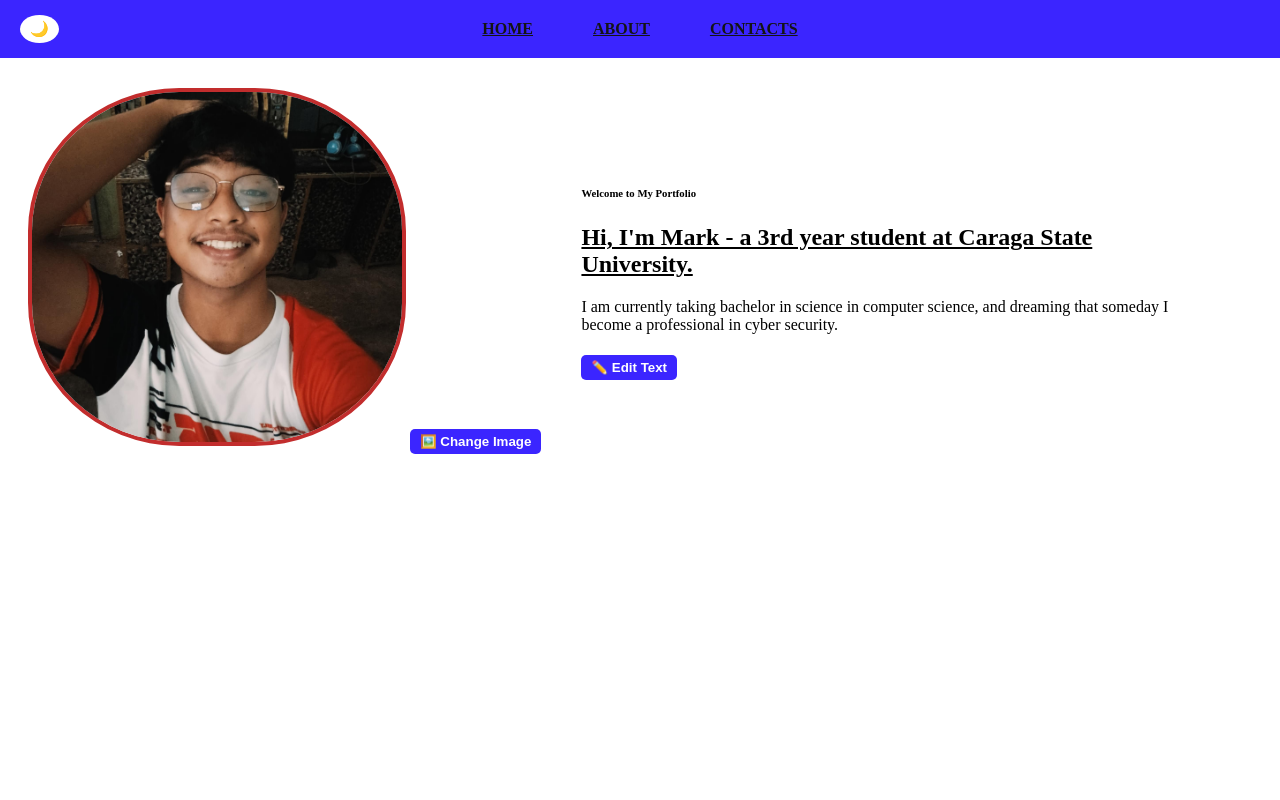
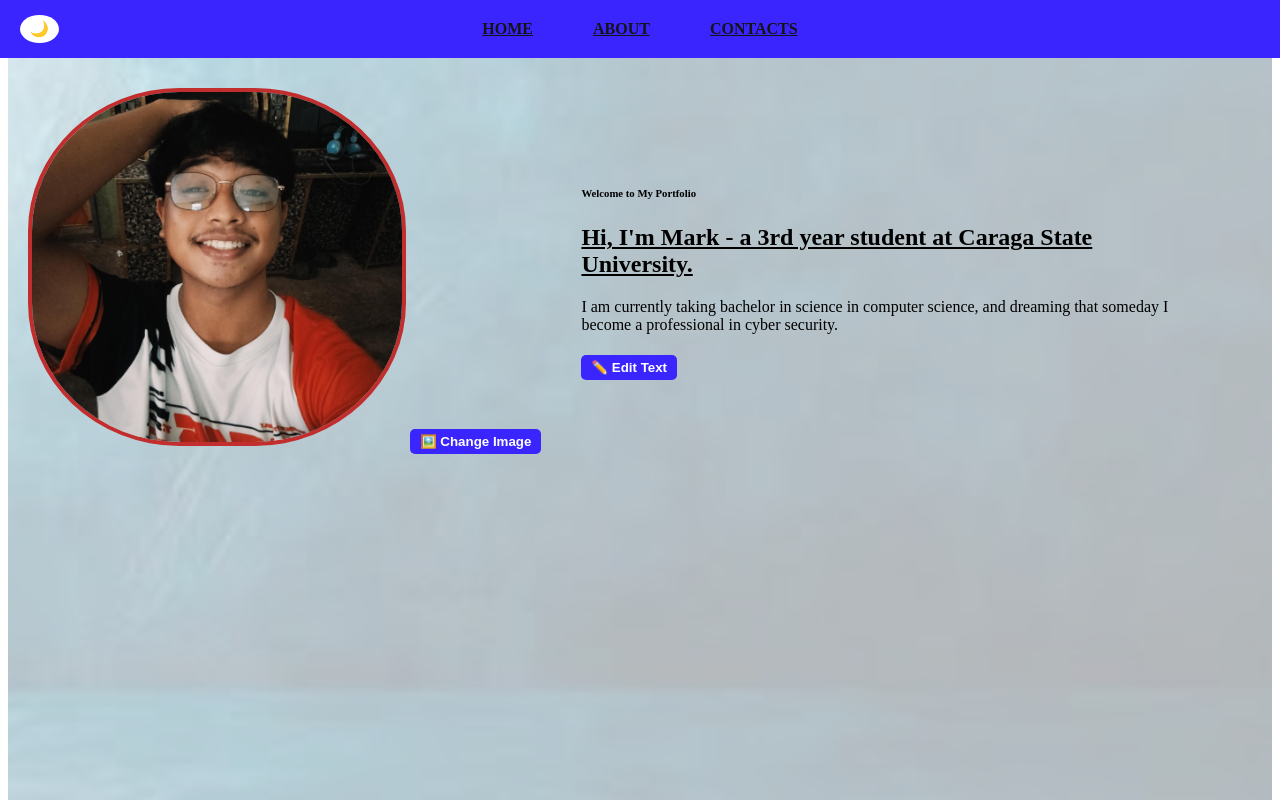
Before and after one commit to Markjohn2419/Portfolio-Website, a plain HTML site: page index.html in a window 1280 px wide. Shown: the top 800 px of the page. Drawn offline with Linux system fonts and the light colour scheme.

Commit message:
Background changes

```diff
--- a/style.css
+++ b/style.css
@@ -19,8 +19,9 @@
 
 /* Wrapper Background */
 .wrapper {
-  background: url('images/Back.jfif') no-repeat center center fixed;
+  background: url('image/Back.jfif') no-repeat center center fixed;
   background-size: cover;
+  background-attachment: fixed;
   color: #000;
   min-height: 100vh;
   transition: background 0.5s, color 0.5s;
```
Also changed, not shown: image/bg.jfif (deleted).
